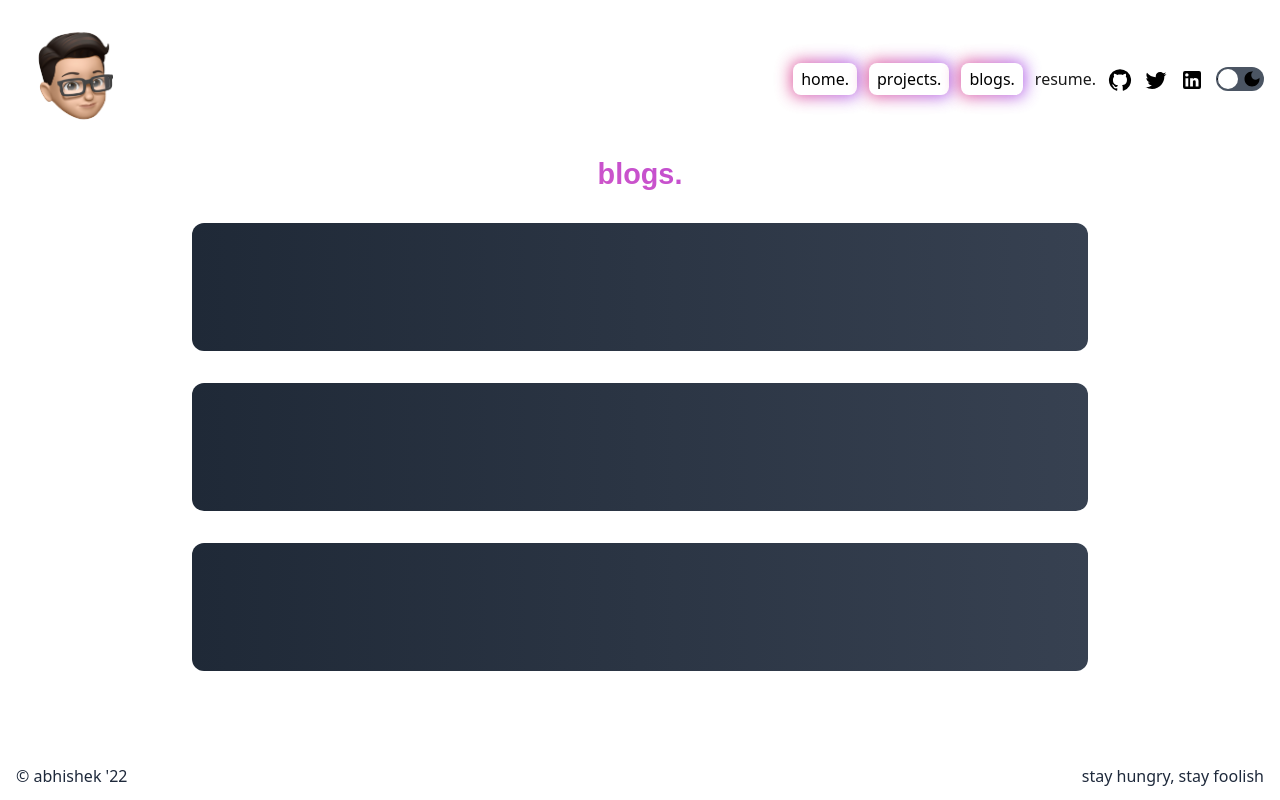
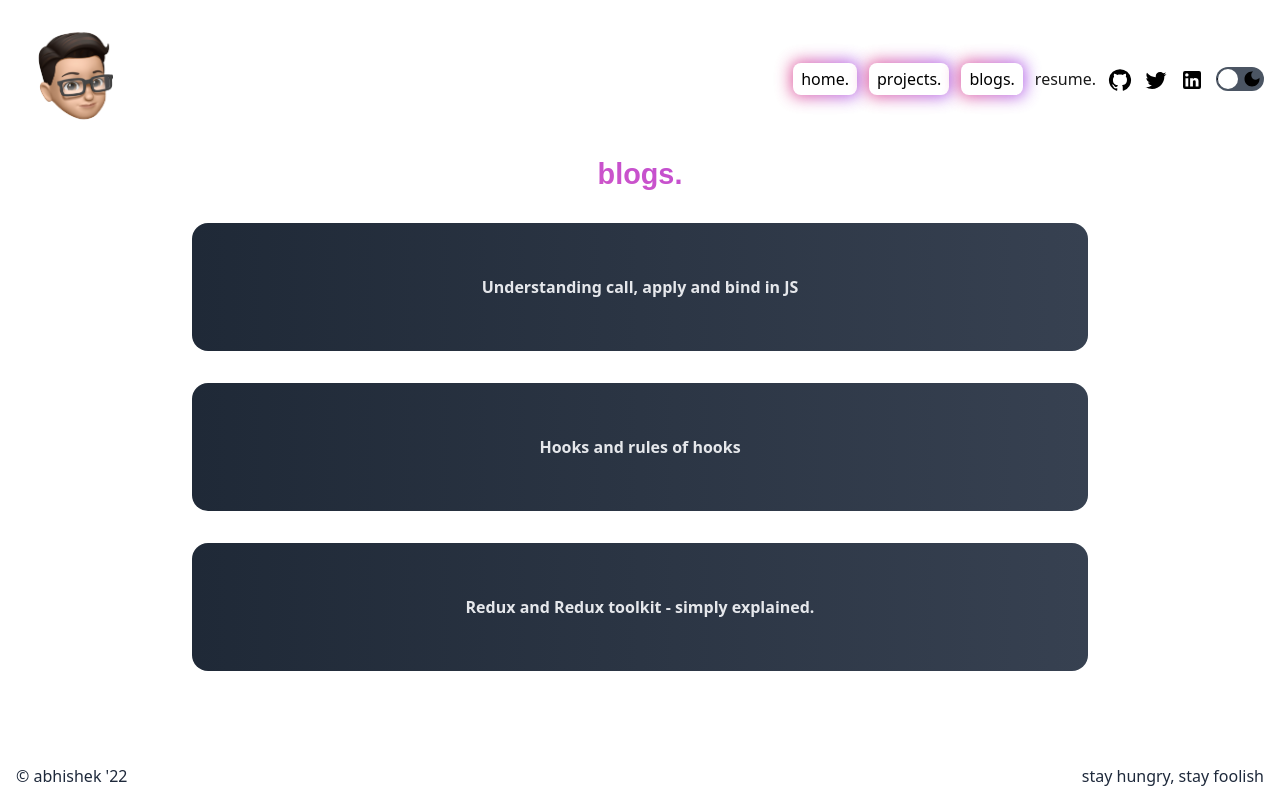
Before and after one commit to 19abhishek/Portfolio, a Next.js app: page /playground in a window 1280 px wide. Built offline with nearby package versions, Linux system fonts and the light colour scheme.

Commit message:
Blogs section added

```diff
--- a/components/BlogCard.js
+++ b/components/BlogCard.js
@@ -1,8 +1,10 @@
 import React from "react";
 
-function BlogCard() {
+function BlogCard({ text }) {
   return (
-    <div className="w-[56rem] relative h-[8rem] flex justify-between  bg-gradient-to-r from-gray-800 to-gray-700 text-white rounded-xl hover:-translate-y-2 hover:transition-all cursor-pointer hover:transition-duration-[1000ms] hover:shadow-lg hover:shadow-pink-500"></div>
+    <div className="w-[56rem] relative h-[8rem] flex justify-center items-center  bg-gradient-to-r from-gray-800 to-gray-700 text-gray-200 rounded-2xl font-bold hover:-translate-y-2 hover:transition-all cursor-pointer hover:transition-duration-[1000ms] hover:shadow-lg hover:shadow-pink-500">
+      {text}
+    </div>
   );
 }
 
--- a/components/Body.js
+++ b/components/Body.js
@@ -31,7 +31,9 @@ function Body() {
           both functional and aesthetic.
         </div>
       </div>
-      <Button text={"Say Hi!"} />
+      <a href="mailto:abhishek.kum1908@gmail.com">
+        <Button text={"say Hello!"} />
+      </a>
     </div>
   );
 }
--- a/components/Button.js
+++ b/components/Button.js
@@ -3,11 +3,11 @@ import React from "react";
 function Button({ text }) {
   return (
     <div>
-      <div className="grid gap-10 items-start justify-center">
+      <div className="grid gap-10  items-start justify-center">
         <div className="relative group">
           <div className="absolute -inset-0.5 bg-gradient-to-r from-pink-600 to-purple-600 rounded-lg blur opacity-75 group-hover:opacity-100 transition duration-1000 group-hover:duration-200 animate-tilt"></div>
-          <button className="relative px-2 py-2 bg-white dark:bg-black rounded-lg leading-none flex items-center divide-x divide-gray-600">
-            <span className="text-black-400 hover:opacity-70  transition duration-200">
+          <button className="relative px-2 py-2 bg-black text-white dark:bg-white dark:text-black rounded-lg leading-none flex items-center divide-x divide-gray-600">
+            <span className="px-4 py-2 text-xl text-black-400 hover:opacity-70  transition duration-200">
               {text}
             </span>
           </button>
--- a/pages/playground.js
+++ b/pages/playground.js
@@ -17,9 +17,18 @@ function playground() {
         this page is still under construction :(
       </div> */}
       <div className="grid place-items-center gap-8 space-between mb-14">
-        <BlogCard />
-        <BlogCard />
-        <BlogCard />
+        <a
+          href="https://abhishek19.hashnode.dev/call-apply-and-bind-in-javascript"
+          target="_blank"
+        >
+          <BlogCard text={"Understanding call, apply and bind in JS"} />
+        </a>
+        <a href="https://abhishek19.hashnode.dev/hooks-and-rules-of-hooks">
+          <BlogCard text={"Hooks and rules of hooks"} />
+        </a>
+        <a href="https://abhishek19.hashnode.dev/redux-and-redux-toolkit-simply-explained">
+          <BlogCard text={"Redux and Redux toolkit - simply explained."} />
+        </a>
       </div>
       <Footer />
     </>
```
